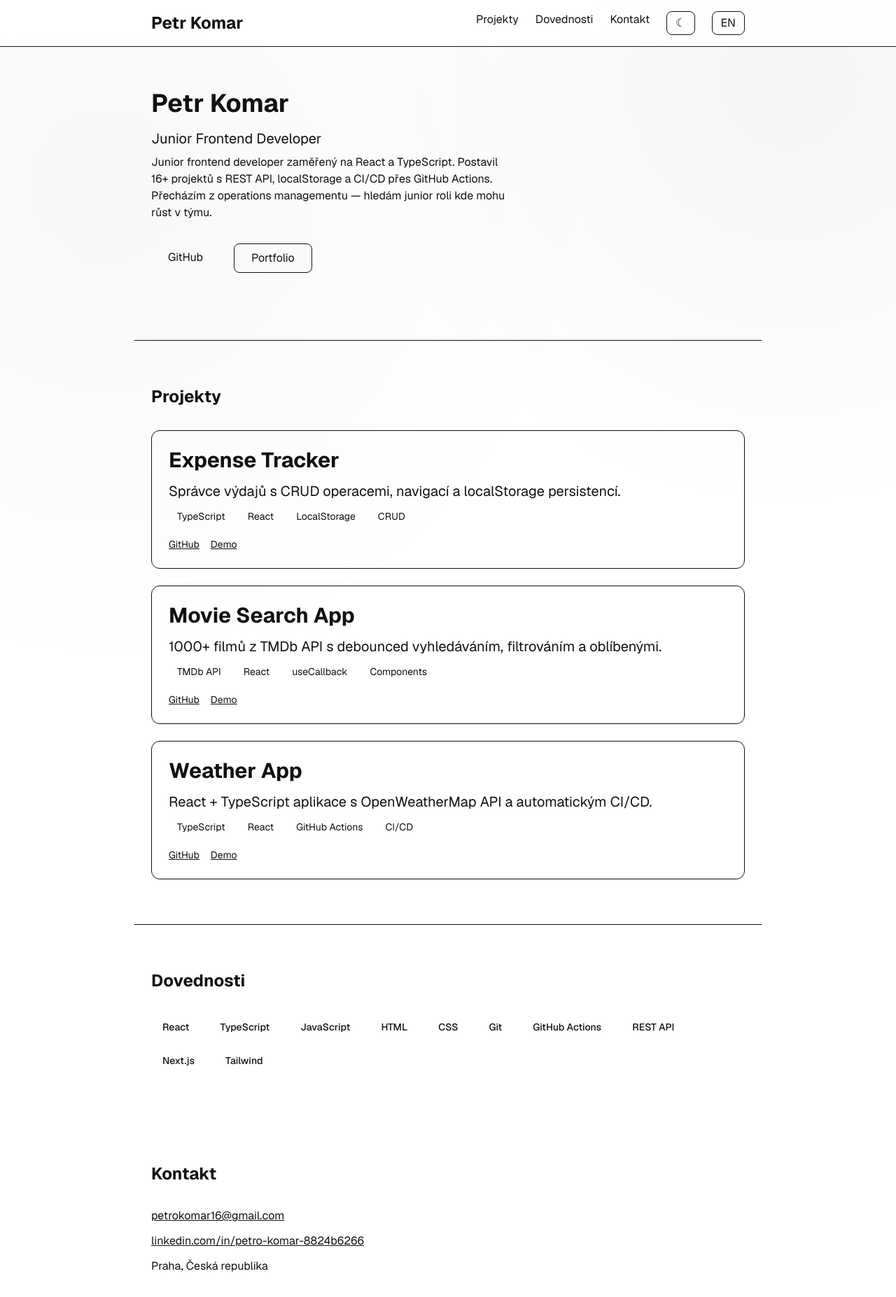
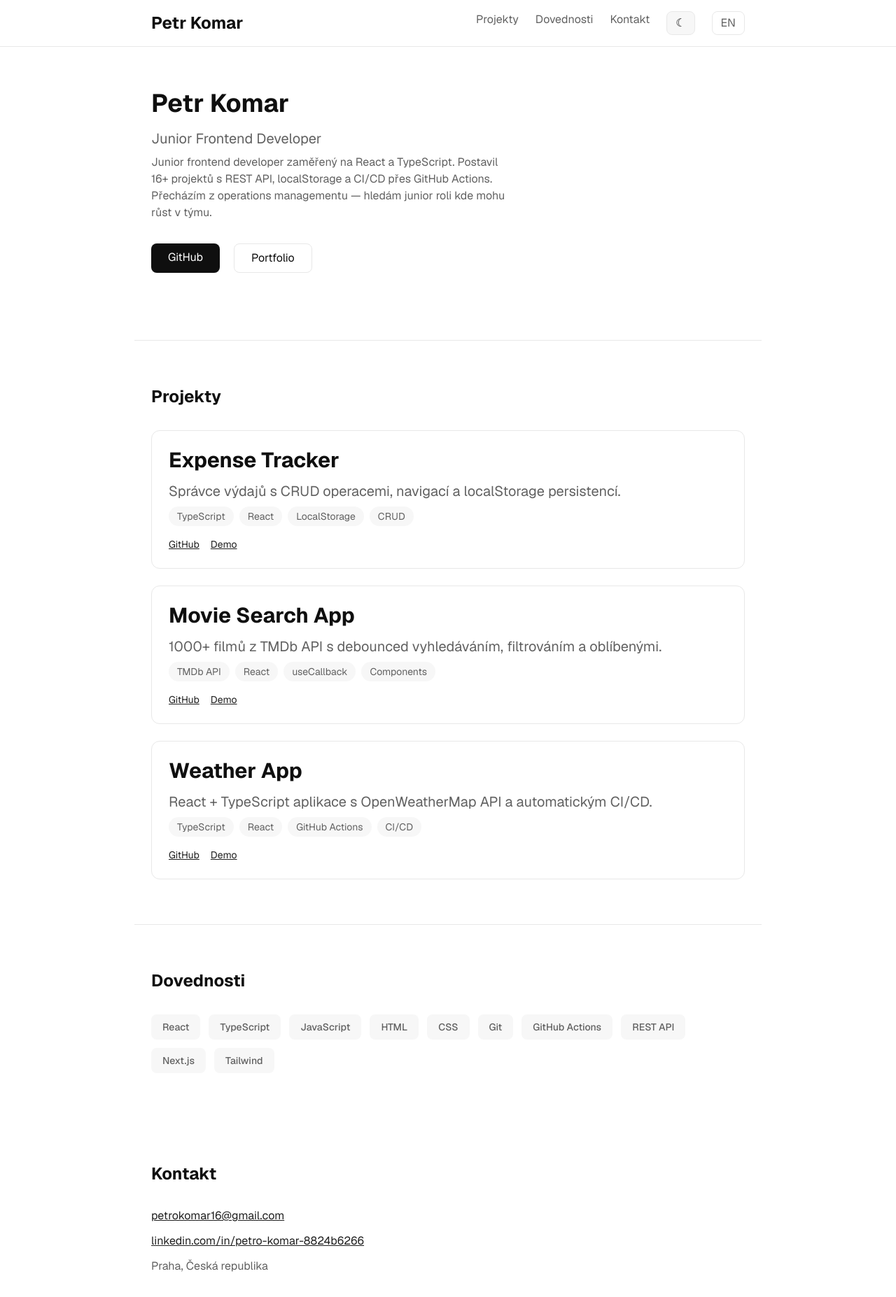
Before and after one commit to LazyTanakaS/Next.js-, a Next.js app: page / in a window 1280 px wide. Shown: the top 1854 px of the page at 70% size. Built offline with nearby package versions, Linux system fonts and the light colour scheme.

Commit message:
Refactor CSS variable usage for consistent theming across components

```diff
--- a/app/components/Contact.tsx
+++ b/app/components/Contact.tsx
@@ -9,7 +9,7 @@ export default function Contact() {
 
   return (
     <section className="max-w-4xl mx-auto px-6 py-16">
-      <h2 className="mb-8 text-2xl font-bold text-[--text-strong]">
+      <h2 className="mb-8 text-2xl font-bold text-text-strong">
         {t.contact.title}
       </h2>
 
@@ -17,18 +17,18 @@ export default function Contact() {
         <a
           href="mailto:petrokomar16@gmail.com"
           target="_blank"
-          className="text-[--link] underline transition-colors hover:text-[--link-hover]"
+          className="text-link underline transition-colors hover:text-link-hover"
         >
           petrokomar16@gmail.com
         </a>
         <a
           href="https://www.linkedin.com/in/petro-komar-8824b6266/"
           target="_blank"
-          className="text-[--link] underline transition-colors hover:text-[--link-hover]"
+          className="text-link underline transition-colors hover:text-link-hover"
         >
           linkedin.com/in/petro-komar-8824b6266
         </a>
-        <p className="text-[--text-muted]">{t.contact.location}</p>
+        <p className="text-text-muted">{t.contact.location}</p>
       </div>
     </section>
   );
--- a/app/components/Hero.tsx
+++ b/app/components/Hero.tsx
@@ -9,17 +9,15 @@ export default function Hero() {
 
   return (
     <section className="max-w-4xl mx-auto px-6 pt-32 pb-24">
-      <h1 className="mb-4 text-4xl font-bold text-[-text-strong]">
-        Petr Komar
-      </h1>
-      <p className="mb-2 text-xl text-[--text-muted]">{t.hero.role}</p>
-      <p className="max-w-lg text-[--text-muted]">{t.hero.description}</p>
+      <h1 className="mb-4 text-4xl font-bold text-text-strong">Petr Komar</h1>
+      <p className="mb-2 text-xl text-text-muted">{t.hero.role}</p>
+      <p className="max-w-lg text-text-muted">{t.hero.description}</p>
 
       <div className="flex gap-5 mt-8">
         <a
           href="https://github.com/LazyTanakaS"
           target="_blank"
-          className="rounded-lg bg-[--text-strong] px-6 py-2 text-[--background] transition-colors hover:opacity-90"
+          className="rounded-lg bg-text-strong px-6 py-2 text-background transition-colors hover:opacity-90"
         >
           {t.hero.github}
         </a>
@@ -27,7 +25,7 @@ export default function Hero() {
         <a
           href="https://lazytanakas.github.io/portfolio/"
           target="_blank"
-          className="rounded-lg border border-[--border] px-6 py-2 text-[v--text-strong] transition-colors hover:bg-[--surface]"
+          className="rounded-lg border border-border px-6 py-2 text-text-strong transition-colors hover:bg-surface"
         >
           {t.hero.portfolio}
         </a>
--- a/app/components/Navbar.tsx
+++ b/app/components/Navbar.tsx
@@ -12,37 +12,35 @@ export default function Navbar() {
   const isDark = theme === "dark";
 
   return (
-    <nav className="fixed top-0 z-10 w-full border-b border-[--border] bg-[color-mix(in_srgb,var(--background)_86%,transparent)] backdrop-blur-md">
+    <nav className="fixed top-0 z-10 w-full border-b border-border bg-background/85 backdrop-blur-md">
       <div className="max-w-4xl mx-auto px-6 py-4 flex justify-between items-center">
         <div className="flex gap-6">
-          <h3 className="text-2xl font-bold text-[--text-strong]">
-            Petr Komar
-          </h3>
+          <h3 className="text-2xl font-bold text-text-strong">Petr Komar</h3>
         </div>
 
         <div className="flex gap-6">
           <a
             href="#projekty"
-            className="text-[--text-muted] hover:text-[--text-strong] transition-colors"
+            className="text-text-muted transition-colors hover:text-text-strong"
           >
             {t.nav.projects}
           </a>
           <a
             href="#skills"
-            className="text-[--text-muted] hover:text-[--text-strong] transition-colors"
+            className="text-text-muted transition-colors hover:text-text-strong"
           >
             {t.nav.skills}
           </a>
           <a
             href="#kontakt"
-            className="text-[--text-muted] hover:text-[--text-strong] transition-colors"
+            className="text-text-muted transition-colors hover:text-text-strong"
           >
             {t.nav.contact}
           </a>
 
           <button
             onClick={() => setTheme(isDark ? "light" : "dark")}
-            className="px-3 py-1 rounded-lg border border-[--border] bg-[--surface] text-[--text-strong] hover:bg-[--surface-elevated] transition-colors"
+            className="rounded-lg border border-border bg-surface px-3 py-1 text-text-strong transition-colors hover:bg-surface-elevated"
             aria-label="Toggle color theme"
           >
             {isDark ? "☀" : "☾"}
@@ -50,7 +48,7 @@ export default function Navbar() {
 
           <button
             onClick={() => changeLang(lang === "cs" ? "en" : "cs")}
-            className="px-3 py-1 rounded-lg border border-[--border] text-[--text-muted]"
+            className="rounded-lg border border-border px-3 py-1 text-text-muted"
           >
             {lang === "cs" ? "EN" : "CS"}
           </button>
--- a/app/components/ProjectCard.tsx
+++ b/app/components/ProjectCard.tsx
@@ -14,15 +14,15 @@ export default function ProjectCard({
   githubUrl,
 }: ProjectCardProps) {
   return (
-    <div className="rounded-xl border border-[--border] bg-[--surface-elevated] p-6 transition-[box-shadow,transform] duration-300 hover:-translate-y-0.5 hover:shadow-[0_18px_40px_-24px_rgba(0,0,0,0.45)]">
-      <h3 className="mb-3 text-3xl font-bold text-[--text-strong]">{title}</h3>
-      <p className="mb-2 text-xl text-[--text-muted]">{description}</p>
+    <div className="rounded-xl border border-border bg-surface-elevated p-6 transition-[box-shadow,transform] duration-300 hover:-translate-y-0.5 hover:shadow-[0_18px_40px_-24px_rgba(0,0,0,0.45)]">
+      <h3 className="mb-3 text-3xl font-bold text-text-strong">{title}</h3>
+      <p className="mb-2 text-xl text-text-muted">{description}</p>
 
       <div className="flex flex-wrap gap-2 mb-4">
         {tags.map((tag) => (
           <span
             key={tag}
-            className="rounded-full bg-[--surface] px-3 py-1 text-sm text-[--text-muted]"
+            className="rounded-full bg-surface px-3 py-1 text-sm text-text-muted"
           >
             {tag}
           </span>
@@ -33,14 +33,14 @@ export default function ProjectCard({
         <a
           href={githubUrl}
           target="_blank"
-          className="text-sm text-[--link] underline transition-colors hover:text-[--link-hover]"
+          className="text-sm text-link underline transition-colors hover:text-link-hover"
         >
           GitHub
         </a>
         <a
           href={demoUrl}
           target="_blank"
-          className="text-sm text-[--link] underline transition-colors hover:text-[--link-hover]"
+          className="text-sm text-link underline transition-colors hover:text-link-hover"
         >
           Demo
         </a>
--- a/app/components/ProjectSections.tsx
+++ b/app/components/ProjectSections.tsx
@@ -10,7 +10,7 @@ export default function ProjectSection() {
 
   return (
     <section id="#projekty" className="max-w-4xl mx-auto px-6 py-16">
-      <h2 className="mb-8 text-2xl font-bold text-[--text-strong]">
+      <h2 className="mb-8 text-2xl font-bold text-text-strong">
         {t.sections.projects}
       </h2>
 
--- a/app/components/SkillBadge.tsx
+++ b/app/components/SkillBadge.tsx
@@ -4,7 +4,7 @@ interface SkillBadgeProps {
 
 export default function SkillBadge({ skill }: SkillBadgeProps) {
   return (
-    <span className="rounded-lg bg-[--surface] px-4 py-2 text-sm font-medium text-[--text-muted]">
+    <span className="rounded-lg bg-surface px-4 py-2 text-sm font-medium text-text-muted">
       {skill}
     </span>
   );
--- a/app/components/SkillSections.tsx
+++ b/app/components/SkillSections.tsx
@@ -10,7 +10,7 @@ export default function SkillSection() {
 
   return (
     <section id="skills" className="max-w-4xl mx-auto px-6 py-16">
-      <h2 className="mb-8 text-2xl font-bold text-[--text-strong]">
+      <h2 className="mb-8 text-2xl font-bold text-text-strong">
         {t.sections.skills}
       </h2>
 
--- a/app/globals.css
+++ b/app/globals.css
@@ -35,6 +35,13 @@
 @theme inline {
   --color-background: var(--background);
   --color-foreground: var(--foreground);
+  --color-surface: var(--surface);
+  --color-surface-elevated: var(--surface-elevated);
+  --color-border: var(--border);
+  --color-text-strong: var(--text-strong);
+  --color-text-muted: var(--text-muted);
+  --color-link: var(--link);
+  --color-link-hover: var(--link-hover);
   --font-sans: var(--font-geist-sans);
   --font-mono: var(--font-geist-mono);
 }
--- a/app/page.tsx
+++ b/app/page.tsx
@@ -7,20 +7,20 @@ import SkillSection from "./components/SkillSections";
 
 export default function Home() {
   return (
-    <main className="min-h-screen bg-[--background]">
+    <main className="min-h-screen bg-background">
       <Navbar />
 
       <AnimatedSection>
         <Hero />
       </AnimatedSection>
 
-      <hr className="m-auto max-w-4xl border-[--border]" />
+      <hr className="m-auto max-w-4xl border-border" />
 
       <AnimatedSection>
         <ProjectSection />
       </AnimatedSection>
 
-      <hr className="m-auto max-w-4xl border-[--border]" />
+      <hr className="m-auto max-w-4xl border-border" />
 
       <AnimatedSection>
         <SkillSection />
```
